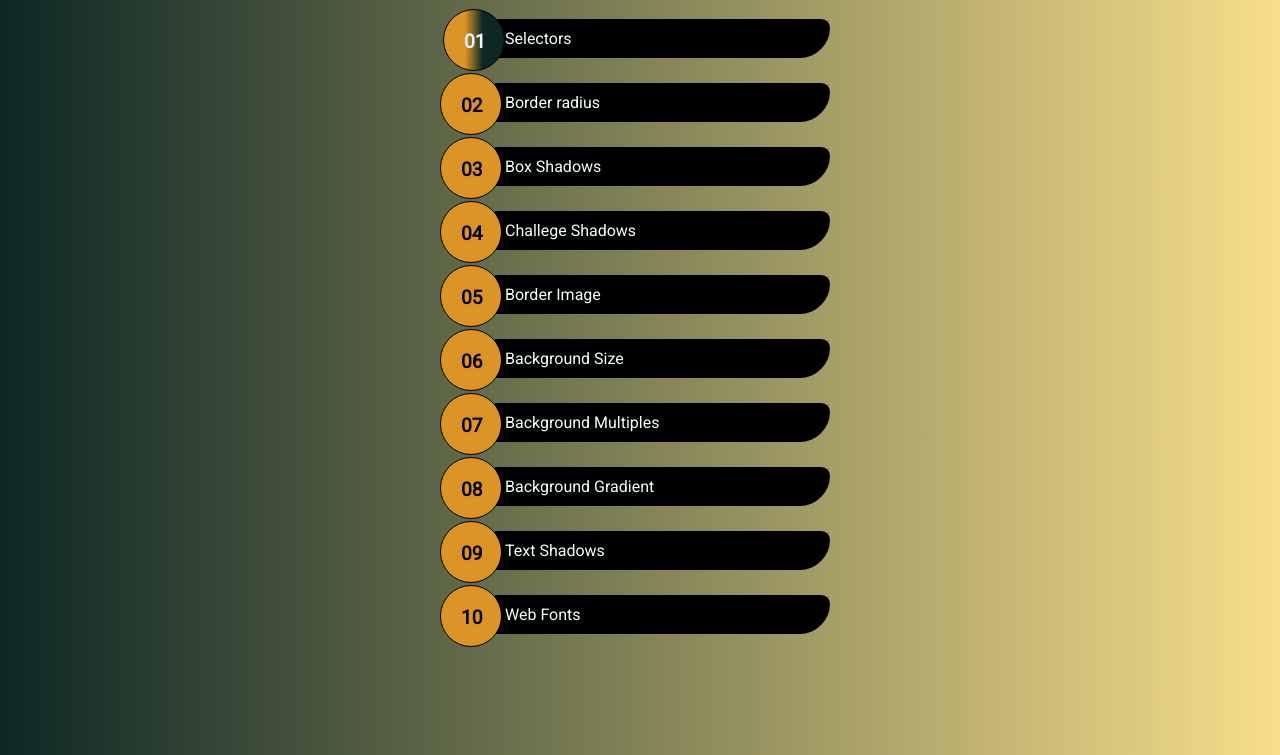
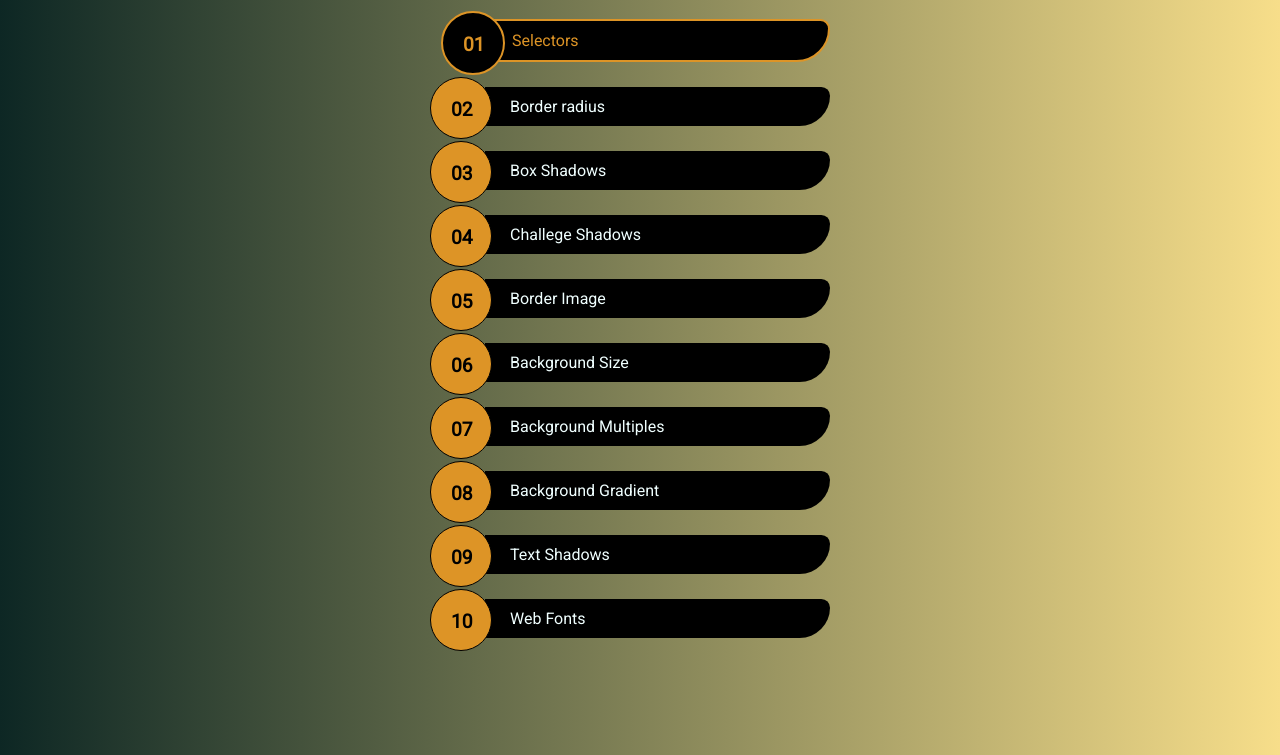
Before and after one commit to estebanfl0/adsi-2338200, a plain HTML site: page 04-CSS3/index.html in a window 1280 px wide. In both pictures the pointer is over the element "01". Shown: the part 74-829 px from the top of the page. Drawn offline with Linux system fonts and the light colour scheme.

Commit message:
14 / 02 / 2022

```diff
--- a/04-CSS3/css/menu.css
+++ b/04-CSS3/css/menu.css
@@ -32,7 +32,7 @@ main nav.menu li a:visited {
     position: relative;
     text-decoration: none;
     margin-bottom: 25px;
-    margin-left: 10px;
+    text-indent: 15px;
 }
 main nav.menu li a span {
     background-color:rgb(221, 148, 38);
@@ -53,7 +53,12 @@ main nav.menu li a span {
     transition: all 0.2 ease-in;
 }
 main nav.menu li a:hover span {
-    transform: translateX(3px);
-    background: linear-gradient( to right, rgb(221, 148, 38) 35%, #0d2724 65%);;
-    color: aliceblue;
+    transform: translateX(9px);
+    background: black;
+    color: rgb(221, 148, 38);
+    border: 2px rgb(221, 148, 38) solid;
 }
+main nav.menu li a:hover {
+    color: rgb(221, 148, 38);
+    border: 2px rgb(221, 148, 38) solid;
+}
```
